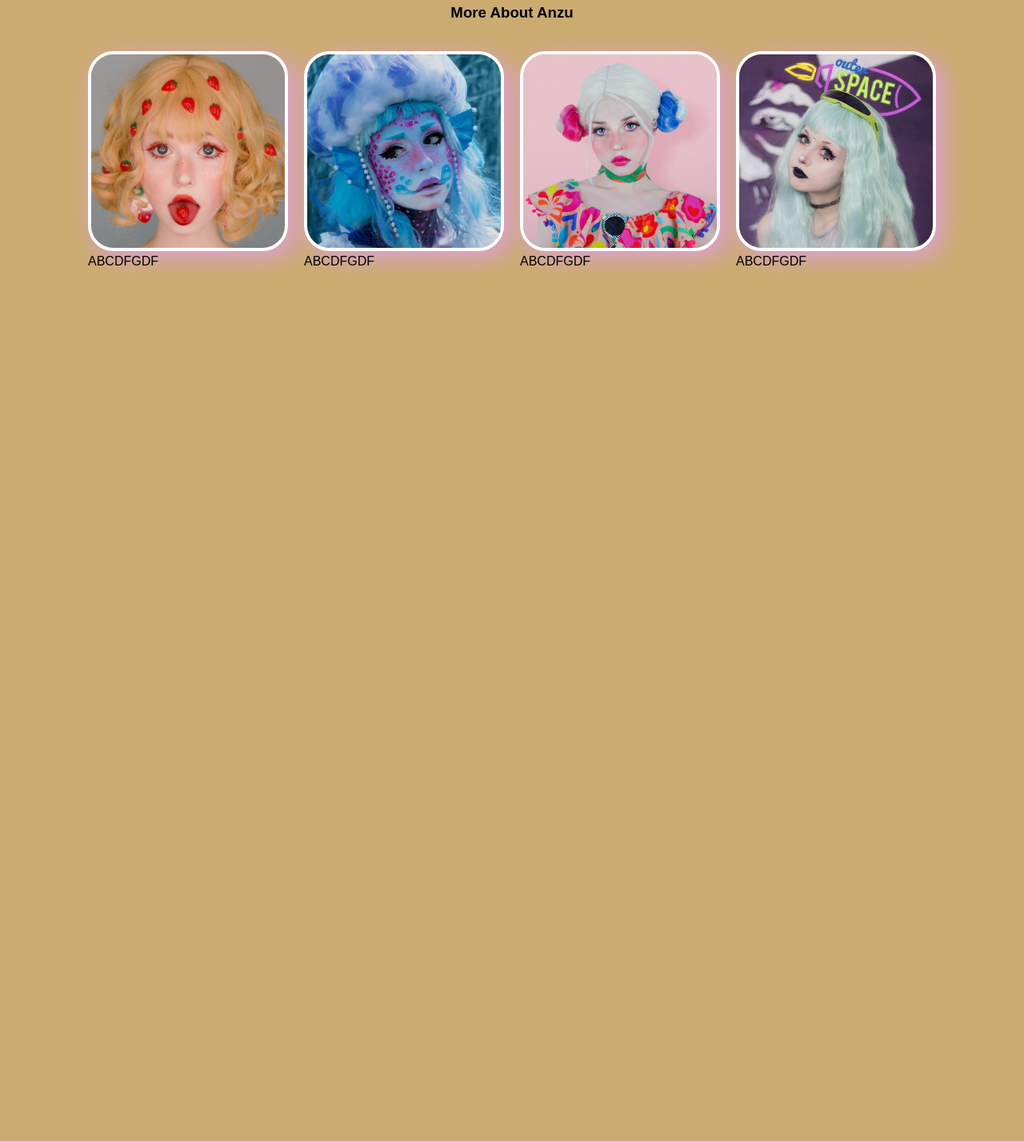
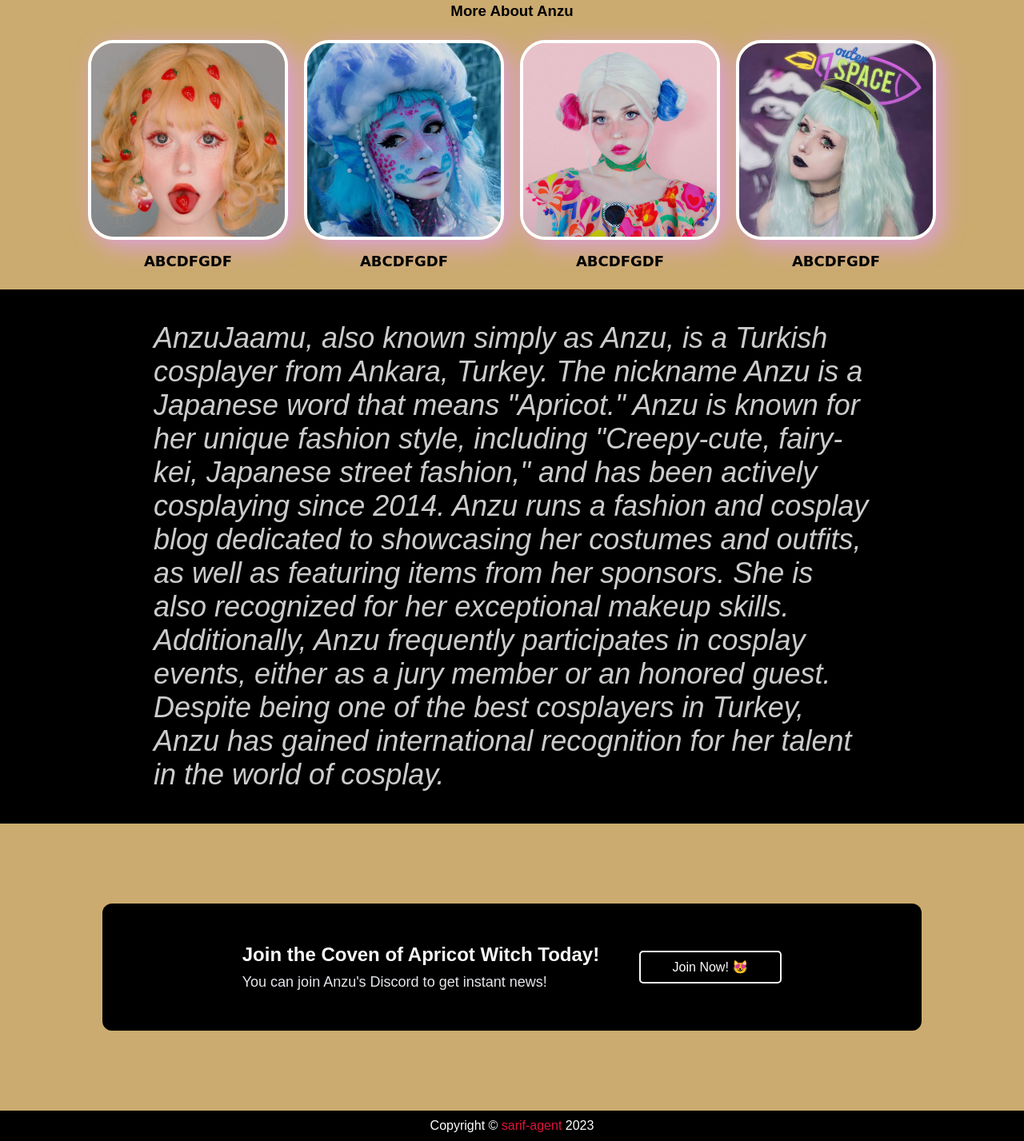
Before and after one commit to sarif-agent/anzu-landingpage, a plain HTML site: page index.html in a window 1280 px wide. Shown: the part 696-2123 px from the top of the page at 80% size. Before the commit the page ends 1077 px from the top, so only its background shows below. Drawn offline with Linux system fonts and the light colour scheme; a web font is replaced by a local one.

```diff
--- a/index.html
+++ b/index.html
@@ -7,6 +7,9 @@
   <link rel="preconnect" href="https://fonts.googleapis.com">
   <link rel="preconnect" href="https://fonts.gstatic.com" crossorigin>
   <link href="https://fonts.googleapis.com/css2?family=Cute+Font&display=swap" rel="stylesheet">
+  <link rel="preconnect" href="https://fonts.googleapis.com">
+  <link rel="preconnect" href="https://fonts.gstatic.com" crossorigin>
+  <link href="https://fonts.googleapis.com/css2?family=Noto+Sans+JP:wght@300&display=swap" rel="stylesheet">
   <title>♥ Anzu ♥</title>
 </head>
 
@@ -14,7 +17,7 @@
   <div class="header">
     <div class="header-tab">
       <div class="header-logo">
-        <h1>Princess Anzu Jaamu</h1>
+        <h1>Cosplayer Anzu Jaamu</h1>
       </div>
       <img src="images/head-ico.png" alt="Hearts side by side" class="header-ico">
       <div class="head-image">
@@ -27,6 +30,7 @@
       </ul>
     </div>
   </div>
+
   <div class="anzu-title">
     <div class="title">
       <div class="banner-text">
@@ -37,10 +41,18 @@
           <p>Anzujaamu is the cosplayer which made japan people "jealous".</p>
         </div>
         <div class="banner-button">
-          <button>Who is Anzu?</button>
+          <button onclick="scrollToElement('hop')">Who is Anzu?</button>
         </div>
       </div>
-      <!-- Banner Photo Static Effect with SVG -->
+      <script>
+        function scrollToElement(elementId) {
+          var element = document.getElementById(elementId);
+          if (element) {
+            element.scrollIntoView({ behavior: 'smooth' });
+          }
+        }
+      </script>
+      <!-- Banner Photo Static Effect with SVG (which doesn't work...) -->
       <svg style="display: none;">
         <defs>
           <filter id="noise">
@@ -86,6 +98,41 @@
         </div>
       </div>
     </div>
+  </div>
+
+  <div class="quote">
+    <div class="quote-text">
+      <p id="hop">AnzuJaamu, also known simply as Anzu, is a Turkish cosplayer from Ankara, Turkey. The nickname Anzu is
+        a
+        Japanese word that means "Apricot." Anzu is known for her unique fashion style, including "Creepy-cute,
+        fairy-kei, Japanese street fashion," and has been actively cosplaying since 2014.
+
+        Anzu runs a fashion and cosplay blog dedicated to showcasing her costumes and outfits, as well as featuring
+        items from her sponsors. She is also recognized for her exceptional makeup skills. Additionally, Anzu frequently
+        participates in cosplay events, either as a jury member or an honored guest.
+
+        Despite being one of the best cosplayers in Turkey, Anzu has gained international recognition for her talent in
+        the world of cosplay.</p>
+    </div>
+  </div>
+
+  <div class="pop">
+    <div class="pop-up">
+      <div class="pop-t">
+        <h4>Join the Coven of Apricot Witch Today!</h4>
+        <p>You can join Anzu's Discord to get instant news!</p>
+      </div>
+      <div class="i-button">
+        <p>
+          <a href="https://discord.com/invite/hHc3SYuuwx">Join Now! 😻</a>
+        </p>
+      </div>
+    </div>
+  </div>
+
+  <div class="footer">
+    <p>Copyright © <a href="https://github.com/sarif-agent">sarif-agent</a> 2023</p>
+  </div>
 
 </body>
 
--- a/style.css
+++ b/style.css
@@ -219,6 +219,8 @@ h1:hover {
 }
 
 
+/* SLIDE/GALLERY PART START */
+
 .slide {
   display: flex;
   justify-content: center;
@@ -255,10 +257,91 @@ h1:hover {
   box-shadow: 8px 8px 30px 0px plum;
 }
 
-.photo img {
+.photo p {
   margin-top: 12px;
   font-weight: 650;
   font-size: 18px;
   text-align: center;
   font-family: 'Metal', cursive;
 }
+
+/* SLIDE/GALLERY PART END */
+
+.quote {
+  display: flex;
+  justify-content: center;
+  padding: 40px 0;
+  background-color: black;
+}
+
+.quote-text {
+  display: flex;
+  width: 70%;
+  flex-flow: column;
+  font-size: 36px;
+  font-style: italic;
+  font-weight: 300;
+  color: #cccccc;
+  gap: 8px;
+}
+
+/* QUOTE SCROLL */
+
+#hop {
+  margin-top: auto;
+}
+
+/* QUOTE PART START */
+
+.pop {
+  display: flex;
+  justify-content: center;
+  padding: 100px 0;
+}
+
+.pop-up {
+  display: flex;
+  justify-content: space-around;
+  align-items: center;
+  background-color: black;
+  padding: 50px 150px;
+  border-radius: 12px;
+  width: 80%;
+}
+
+.i-button a {
+  color: white;
+  border: solid #f9faf8 2px;
+  padding: 10px 40px;
+  border-radius: 5px;
+  text-decoration: none;
+}
+
+.i-button:hover a {
+  color: pink;
+}
+
+.pop-t h4 {
+  font-size: 24px;
+  font-weight: 700;
+  color: #f9faf8;
+}
+
+.pop-t p {
+  padding-top: 10px;
+  font-size: 18px;
+  font-weight: 300;
+  color: #E5E7EB;
+}
+
+.footer {
+  background-color: black;
+  text-align: center;
+  color: white;
+  padding: 10px 0;
+}
+
+.footer a {
+  text-decoration: none;
+  color: crimson;
+}
```
